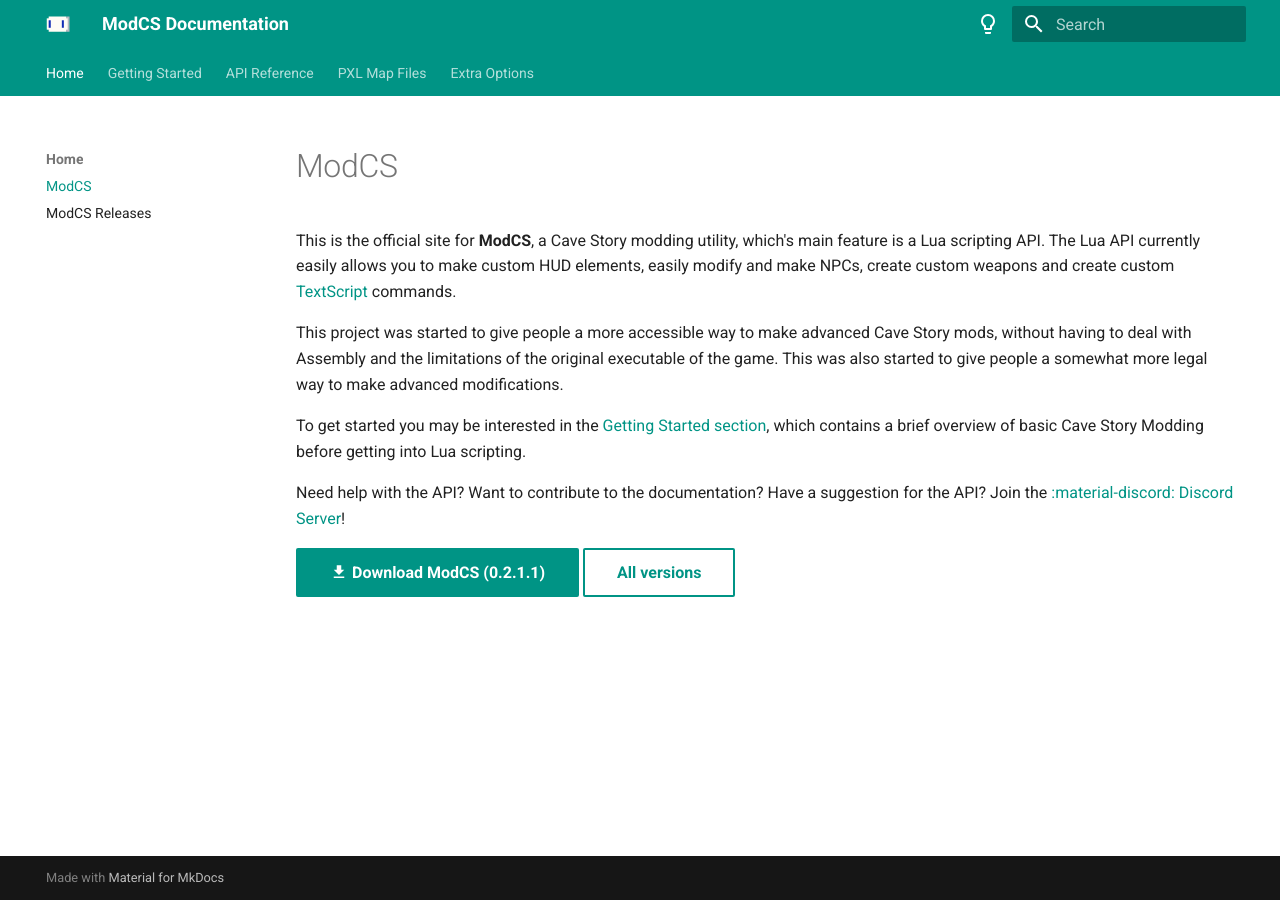
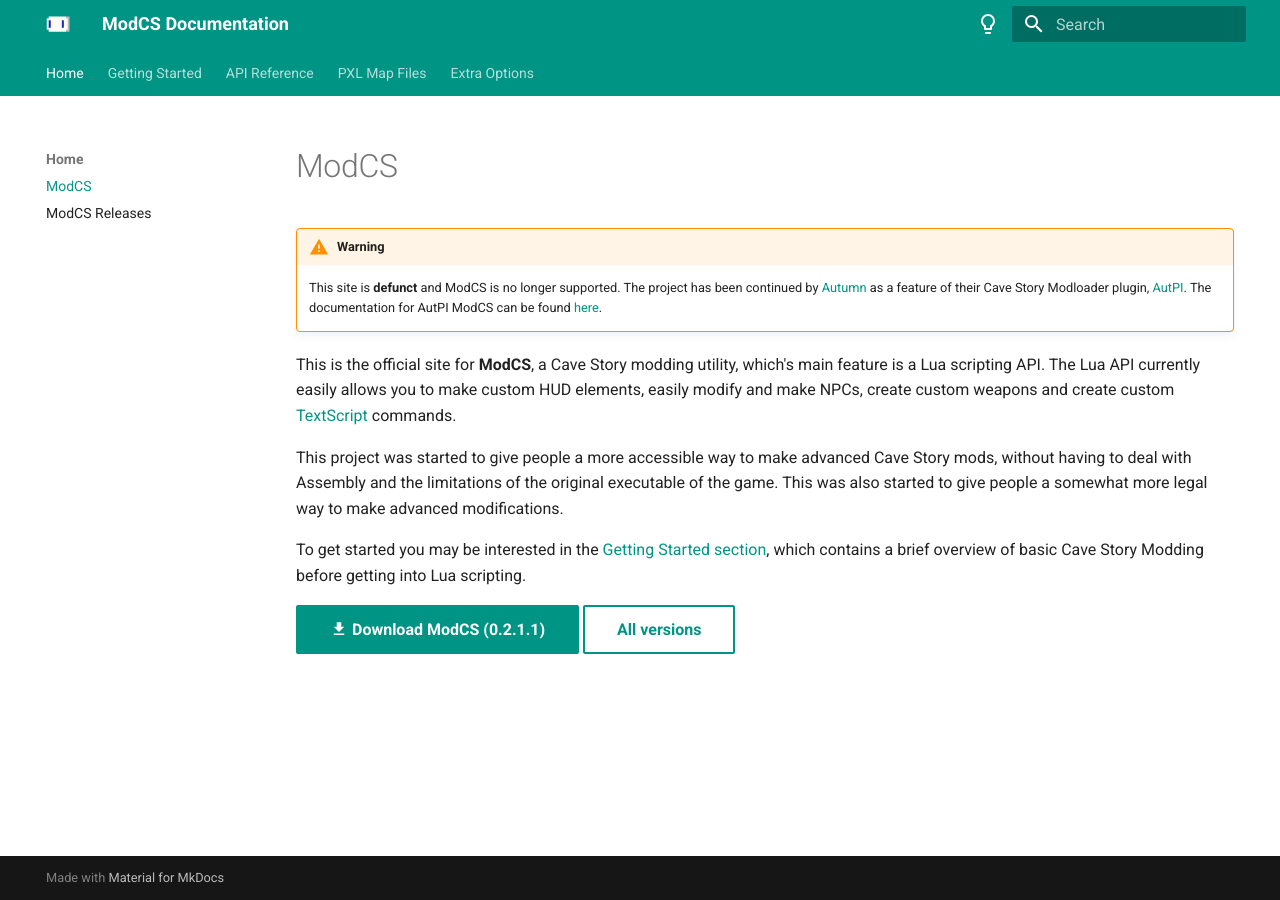
Before and after one commit to modcavestory/modcavestory.github.io, an MkDocs documentation site: the page built from docs/index.md, in a window 1280 px wide. Built offline with MkDocs 1.6.1 and Material for MkDocs 9.7.7, drawn with Linux system fonts in a browser that asks for light colours.

Commit message:
bye bye forever

```diff
--- a/docs/index.md
+++ b/docs/index.md
@@ -1,4 +1,7 @@
 # ModCS
+
+!!! Warning
+	This site is **defunct** and ModCS is no longer supported. The project has been continued by [Autumn](https://github.com/autumn-mnya) as a feature of their Cave Story Modloader plugin, [AutPI](https://github.com/autumn-mnya/autumns-api). The documentation for AutPI ModCS can be found [here](https://autpi.github.io/).
 
 This is the official site for **ModCS**, a Cave Story modding utility, which's main feature is a Lua scripting API. The Lua API currently easily allows you to make custom HUD elements, easily modify and make NPCs, create custom weapons and create custom [TextScript](/api/tsc/) commands.
 
@@ -6,6 +9,4 @@
 
 To get started you may be interested in the [Getting Started section](/guide/intro/), which contains a brief overview of basic Cave Story Modding before getting into Lua scripting.
 
-Need help with the API? Want to contribute to the documentation? Have a suggestion for the API? Join the [:material-discord: Discord Server](https://discord.gg/r5qhtqddhW)!
-
 [:material-download: Download ModCS (0.2.1.1)](/assets/releases/modcs0211.zip){ .md-button .md-button--primary } [All versions](/releases/){ .md-button }
```
